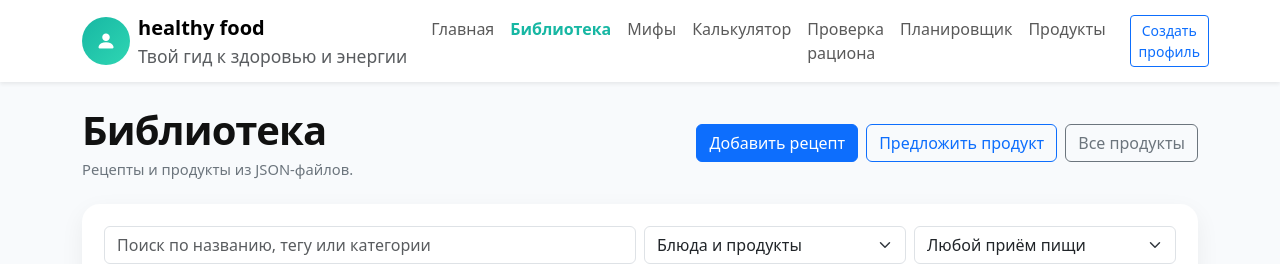
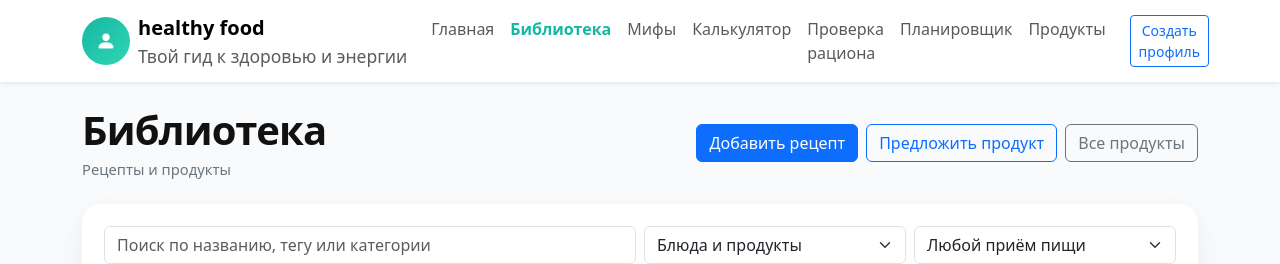
Before and after one commit to DaFi3134/foods, a plain HTML site: page docs/library.html in a window 1280 px wide. Shown: the top 264 px of the page. Drawn offline with nearby package versions, Linux system fonts and the light colour scheme.

Commit message:
Update library.html

```diff
--- a/docs/library.html
+++ b/docs/library.html
@@ -15,7 +15,7 @@
 <main class="py-4"><div class="container">
 
 <div class="d-flex flex-wrap justify-content-between align-items-center gap-2 mb-4">
-  <div><h1 class="page-title mb-1">Библиотека</h1><p class="small-muted mb-0">Рецепты и продукты из JSON-файлов.</p></div>
+  <div><h1 class="page-title mb-1">Библиотека</h1><p class="small-muted mb-0">Рецепты и продукты</p></div>
   <div class="d-flex flex-wrap gap-2"><a class="btn btn-primary" href="submit_recipe.html">Добавить рецепт</a><a class="btn btn-outline-primary" href="submit_product.html">Предложить продукт</a><a class="btn btn-outline-secondary" href="products.html">Все продукты</a></div>
 </div>
 <div class="form-section mb-4">
```
